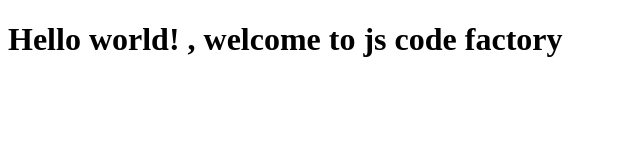
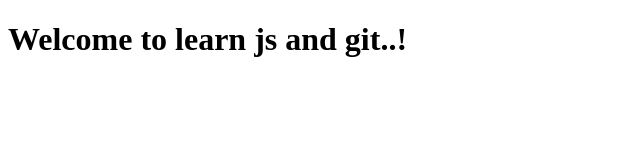
Before and after one commit to practice-code-js/Site, a plain HTML site: page index.html in a window 1280 px wide. Shown: the whole page, without its empty margins (0-640 px from the left). Drawn offline with Linux system fonts and the light colour scheme.

Commit message:
update the text.

```diff
--- a/index.html
+++ b/index.html
@@ -4,6 +4,6 @@
 	<title>Hi</title>
 </head>
 <body>
-	<h1>Hello world! , welcome to js code factory</h1>
+	<h1>Welcome to learn js and git..!</h1>
 </body>
 </html>
```
